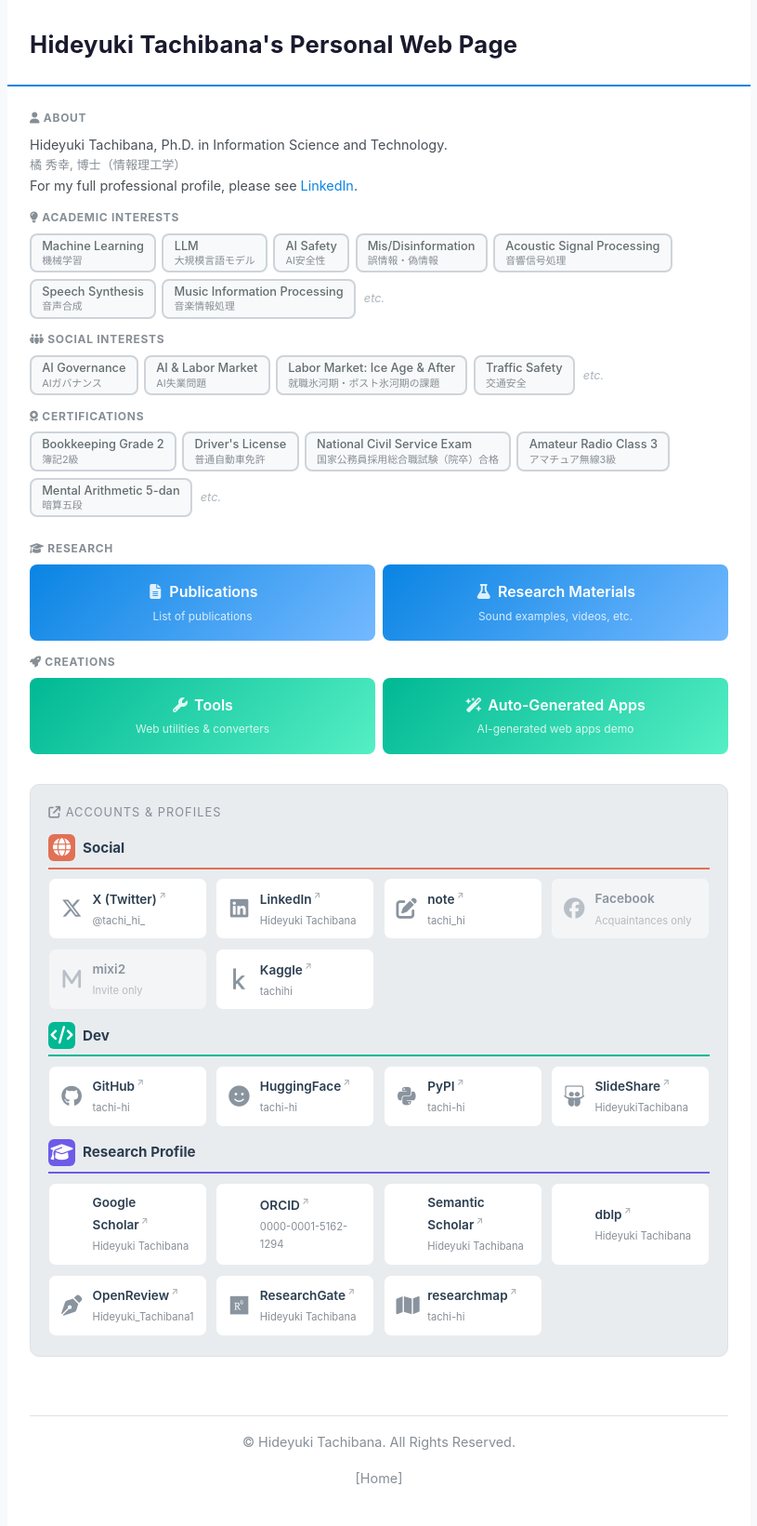
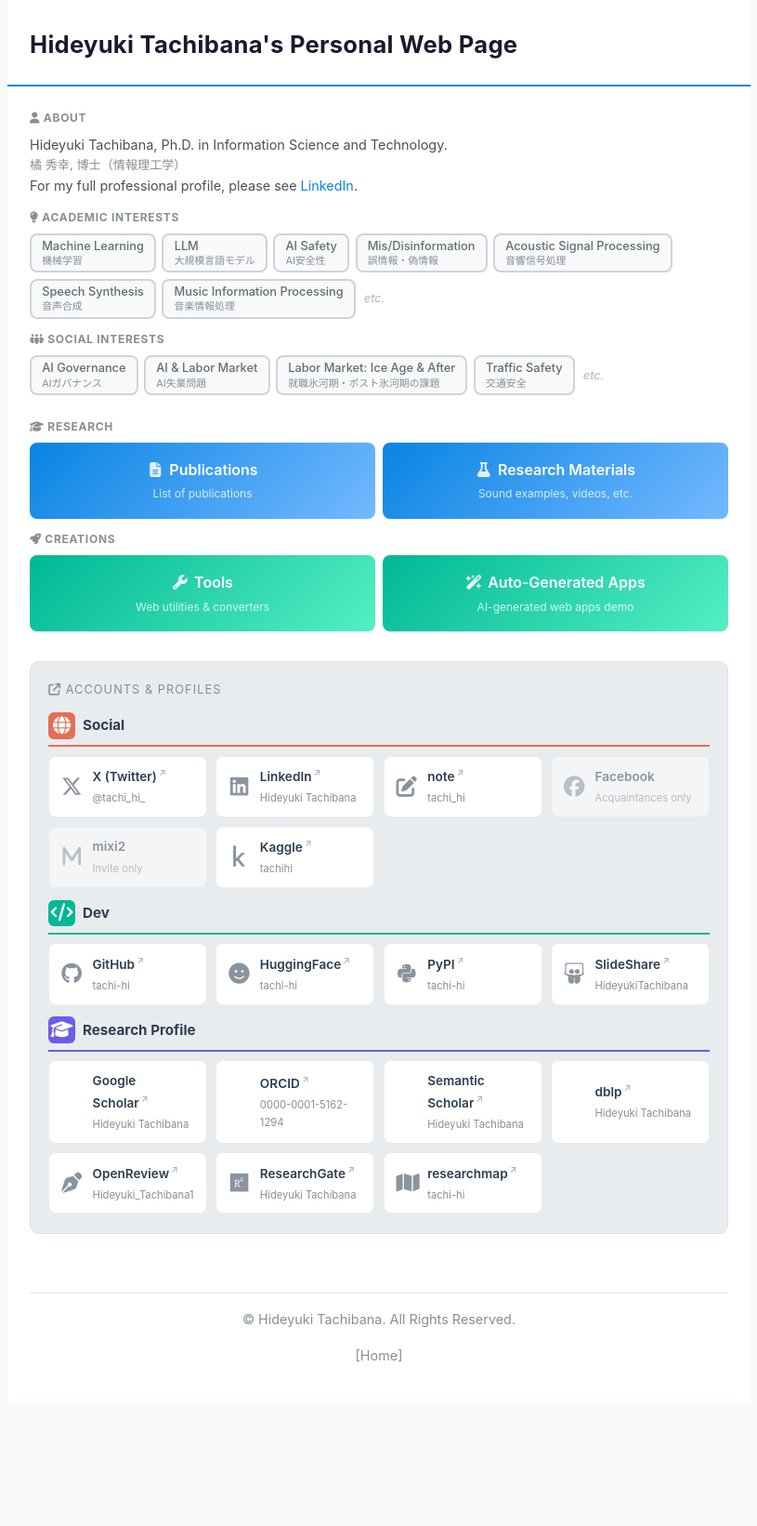
Before and after one commit to tachi-hi/tachi-hi.github.io, a Jekyll site: the page built from index.md, in a window 1280 px wide. Shown: the whole page at 93% size, without its empty margins (232-1047 px from the left). Built offline with Jekyll 4.4.1, drawn with Linux system fonts in a browser that asks for light colours; a style sheet for code colours, icons or effects is not loaded; after the commit the page ends 1509 px from its top, so only the background shows below that.

Commit message:
remove certificates

```diff
--- a/index.md
+++ b/index.md
@@ -30,17 +30,6 @@ title: Hideyuki Tachibana's web
       <span class="tag"><span class="tag-en">AI &amp; Labor Market</span><span class="tag-ja">AI失業問題</span></span>
       <span class="tag"><span class="tag-en">Labor Market: Ice Age &amp; After</span><span class="tag-ja">就職氷河期・ポスト氷河期の課題</span></span>
       <span class="tag"><span class="tag-en">Traffic Safety</span><span class="tag-ja">交通安全</span></span>
-      <span class="tag-etc">etc.</span>
-    </div>
-  </div>
-  <div class="profile-section">
-    <div class="profile-label"><i class="fa-solid fa-award"></i> Certifications</div>
-    <div class="profile-tags tags-cert">
-      <span class="tag"><span class="tag-en">Bookkeeping Grade 2</span><span class="tag-ja">簿記2級</span></span>
-      <span class="tag"><span class="tag-en">Driver's License</span><span class="tag-ja">普通自動車免許</span></span>
-      <span class="tag"><span class="tag-en">National Civil Service Exam</span><span class="tag-ja">国家公務員採用総合職試験（院卒）合格</span></span>
-      <span class="tag"><span class="tag-en">Amateur Radio Class 3</span><span class="tag-ja">アマチュア無線3級</span></span>
-      <span class="tag"><span class="tag-en">Mental Arithmetic 5-dan</span><span class="tag-ja">暗算五段</span></span>
       <span class="tag-etc">etc.</span>
     </div>
   </div>
```
